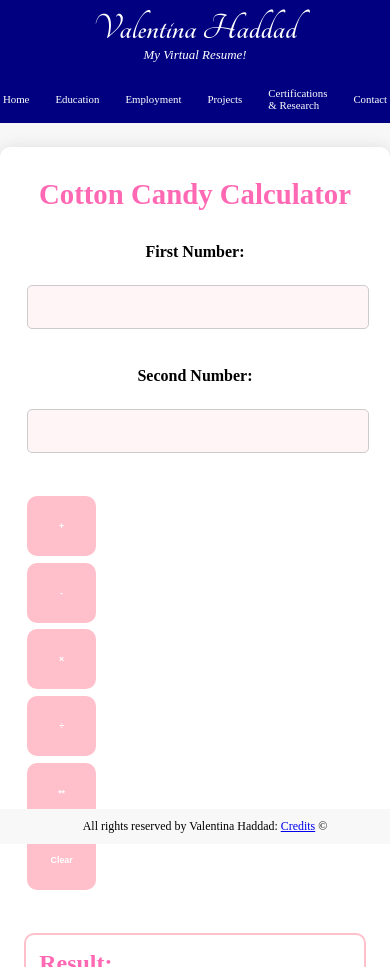
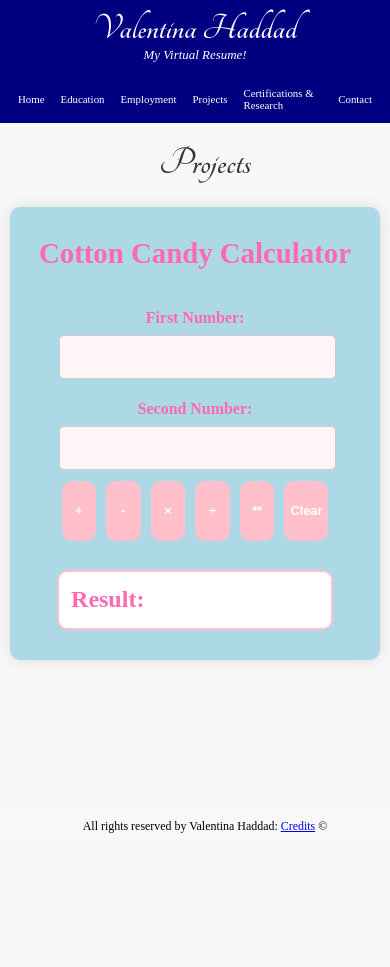
Before and after one commit to Valentina-Haddad25/mp-3, a React (Vite) app: page /project in a window 390 px wide. Built offline with nearby package versions, Linux system fonts and the light colour scheme.

Commit message:
went to oh today and figured out the error of why vercel and localhost look different, my serch engine automatically puts at 67% view while when you open in vercel it goes to 100%

```diff
--- a/src/components/Project.tsx
+++ b/src/components/Project.tsx
@@ -22,8 +22,9 @@ const Project: React.FC = () => {
             <h1 id="pageWrapperHeading">Projects</h1>
 
             <div className="calculator-container">
+
                 <h2 className="CalculatorProjHeading">Cotton Candy Calculator</h2>
-
+                <div className="PageWrapperCalc">
                     <label htmlFor="first-number">First Number:</label>
                     <input
                         id="first-number"
@@ -50,7 +51,8 @@ const Project: React.FC = () => {
                     </div>
 
                     <div id="output-box">
-                    <h3 id="output" style={{ color }}>{result}</h3>
+                        <h3 id="output" style={{color}}>{result}</h3>
+                    </div>
                 </div>
             </div>
         </div>
--- a/src/style/style.css
+++ b/src/style/style.css
@@ -1,4 +1,3 @@
-
 /* Importing custom fonts from Google Fonts */
 @import url('https://fonts.googleapis.com/css2?family=Great+Vibes&family=Tangerine:wght@400;700&display=swap');
 @import url('https://fonts.googleapis.com/css2?family=Nanum+Myeongjo:wght@400;700;800&display=swap'); /* Universal selector to apply box-sizing and reset margin for all elements */
@@ -51,7 +50,7 @@
     font-size: calc(11px + 0.5vw); /* Dynamic font size based on viewport width */
     color: white; /* Text color set to white */
     font-style: italic; /* Italicized text style */
-    padding-bottom: 40px; /* Padding below the text for spacing */
+    padding-bottom: 10px; /* Padding below the text for spacing */
 }
 
 /* Remove default list styles for the navigation menu */
@@ -350,22 +349,16 @@ html, body {
     font-size: calc(48px + 1.5vw); /* Dynamically adjusts the font size based on viewport width */
     margin-top: 50px; /* Adds a 50px margin at the top for additional spacing */
 }
-
 .PageWrapperCalc {
-    /* Styles the main calculator wrapper with a light blue background, rounded corners, and bold, centered text.
-   The width adjusts for responsiveness, capped at 90%. Margin-left centers the wrapper, and box-sizing ensures padding
-   is included in the element's size. */
     background-color: lightblue;
     border-radius: 10px;
     text-align: center;
-    width: 30%;
+    max-width: 600px; /* Limit maximum width for responsiveness */
     font-size: calc(14px + 0.5vw);
     color: hotpink;
     font-weight: bold;
-    max-width: 90%; /* Using percentage for responsiveness */
     padding: 2%;
-    align-self: center; /* Center align the calculator */
-    margin-left: 40%;
+    margin: 0 auto; /* Center the wrapper horizontally */
     box-sizing: border-box;
 }
 
@@ -450,6 +443,17 @@ input[type="number"] {
     /* Styles the output text with dynamic font size and bold weight for emphasis. */
     font-size: calc(14px + 0.5vw);
     font-weight: bold;
+}
+
+.cal-div {
+
+    display: flex;
+    flex-direction: column;
+    justify-content: center;
+    align-items: center;
+    height: 100vh;
+    background-color: #f7f7f7;
+    text-align: center;
 }
 
 
@@ -660,8 +664,9 @@ input[type="number"] {
 
     /* Page wrapper for just teh calc/proj page*/
     .PageWrapperCalc {
-        max-width: 50%; /* Full width for small screens */
-        margin-left: 35%;
+        max-width: 90%; /* Increase the max-width to 90% for smaller screens */
+        width: 100%; /* Ensure the container takes up full width */
+        margin: 0 auto; /* Center it horizontally */
         align-items: center;
 
     }
@@ -700,10 +705,14 @@ input[type="number"] {
         text-align: left;
         margin-left: 1%;
     }
+    .cal-div {
+        justify-content: start;
+        padding: 10px;
+
+    }
 }
 
 .calculator-container {
-    background-color: #fff;
     padding: 2rem;
     border-radius: 10px;
     box-shadow: 0 0 15px rgba(0, 0, 0, 0.1);
@@ -737,22 +746,15 @@ input[type="number"] {
 }
 
 .buttons {
-    display: flex;
-    justify-content: space-between;
-    flex-wrap: wrap;
-    margin-top: 1rem;
+    display: flex; /* Use flexbox for layout */
+    flex-wrap: wrap; /* Allow wrapping when necessary */
+    justify-content: space-between; /* Add spacing between buttons */
 }
 
-button {
-    padding: 0.75rem;
-    width: 30%;
-    font-size: 1.1rem;
-    background-color: inherit;
-    color: inherit;
-    border: 1px solid #ccc;
-    border-radius: 5px;
-    cursor: pointer;
-    margin-top: 0.5rem;
+.buttons button {
+    width: 32%; /* Ensure each button takes up a third of the row */
+    margin: 5px; /* Add margin around buttons */
+    font-size: 1rem; /* Adjust font size */
 }
 
 button:hover {
@@ -774,15 +776,21 @@ button:hover {
     }
 
     .buttons {
-        flex-direction: column;
+        flex-wrap: nowrap; /* Prevent wrapping on smaller screens */
+        justify-content: space-around; /* Spread the buttons out */
     }
 
-    button {
-        width: 100%;
+    .buttons button {
+        width: 30%; /* Adjust width for smaller screens */
+        font-size: 0.8rem; /* Adjust font size for smaller buttons */
     }
 
     #pageWrapperHeading {
         font-size: 2rem;
+    }
+
+    .nav-right li {
+        margin: 0 5px; /* Adjust spacing between links */
     }
 }
 #pageWrapperHeading {
@@ -790,13 +798,3 @@ button:hover {
     color: #333;
     margin-bottom: 1.5rem;
 }
-.cal-div {
-
-    display: flex;
-    flex-direction: column;
-    justify-content: center;
-    align-items: center;
-    height: 100vh;
-    background-color: #f7f7f7;
-    text-align: center;
-}
```
Lines whose indentation alone changed are shown as unchanged.
